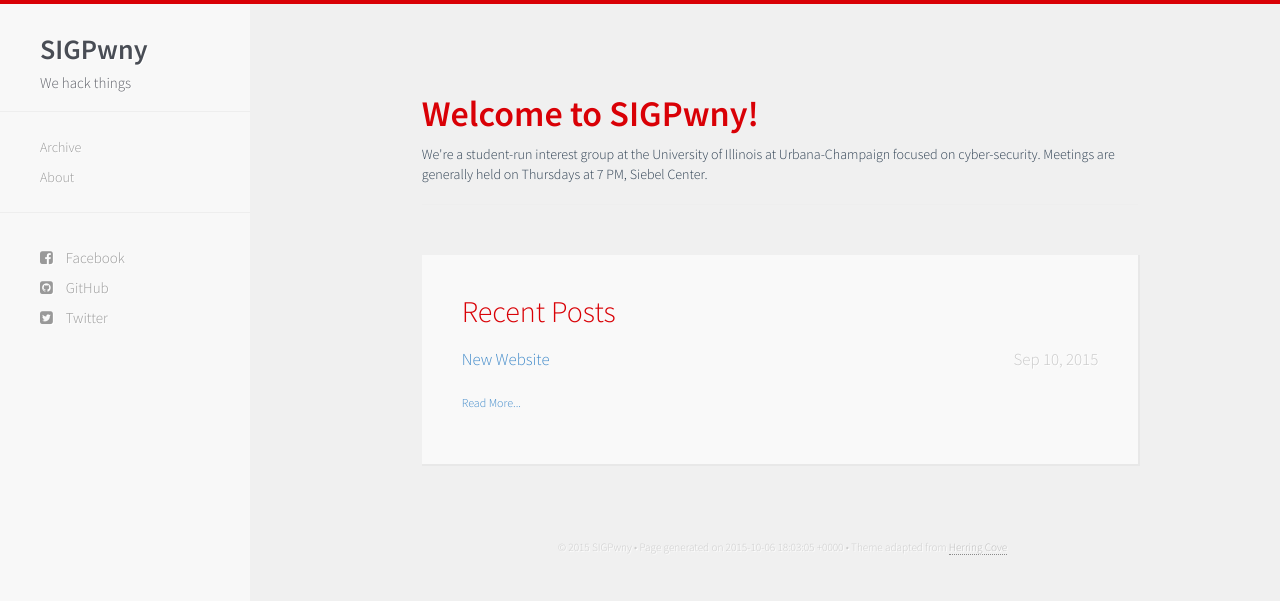
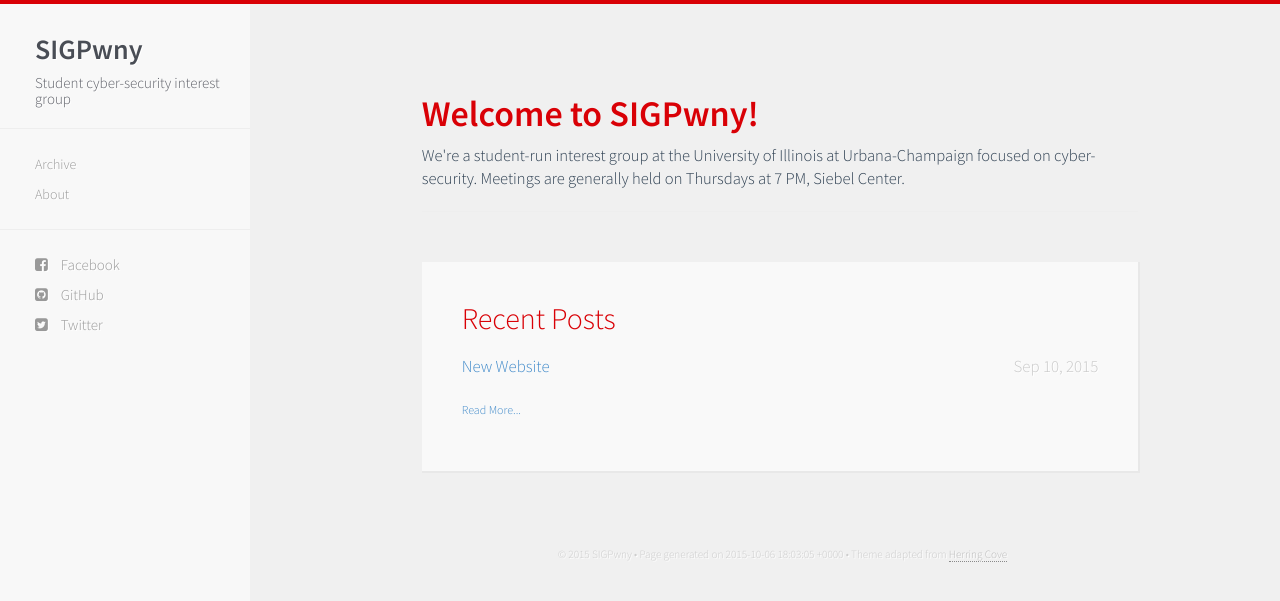
Before and after one commit to sigpwny/sigpwny.github.io-archive, a Jekyll site: the page built from index.html, in a window 1280 px wide. Shown: the top 601 px of the page. Built offline with Jekyll 4.4.1, drawn with Linux system fonts in a browser that asks for light colours; nearby versions of some CDN libraries; Markdown is read by kramdown in place of the engine named in the settings.

Commit message:
Update site description, add ISUSEC

```diff
--- a/_config.yml
+++ b/_config.yml
@@ -1,6 +1,6 @@
 name: SIGPwny
 author: SIGPwny
-description: We hack things
+description: Student cyber-security interest group
 github: //www.github.com/sigpwny
 facebook: //www.facebook.com/groups/439995656109426
 twitter: //www.twitter.com/sigpwny
--- a/_includes/navigation.html
+++ b/_includes/navigation.html
@@ -21,7 +21,10 @@
 <!-- Sidebar -->
 <div id="sidebar-wrapper">
   <ul class="sidebar-nav">
-    <li class="sidebar-brand"><a href="{{ site.baseurl }}/"><h1 class="brand">{{ site.name }}</h1></a><h3>{{ site.description }}</h3></li>
+    <li class="sidebar-brand">
+      <a href="{{ site.baseurl }}/"><h1 class="brand">{{ site.name }}</h1></a>
+      <h3 id="brand-text">{{ site.description }}</h3>
+    </li>
     <hr />
     <li><a href="{{ site.baseurl }}/list.html">Archive</a></li>
     <li><a href="{{ site.baseurl }}/about.html">About</a></li>
--- a/css/hc.css
+++ b/css/hc.css
@@ -11,13 +11,17 @@
 }
 
 body, body h1, body h2, body h3, body h4, body h5, body h6, body p {
-  font-family: "Source Sans Pro", helvetica, sans-serif !important;
+  font-family: "Source Sans Pro", helvetica, sans-serif;
 }
 
 h1,h2,h3,h4,h5,h6
 {
   color:#d90006;
   margin: 0 0 10px;
+}
+
+body p {
+  font-size: 1.65rem;
 }
 
 h1
@@ -94,10 +98,13 @@
   padding:30px 0 0
 }
 
+.sidebar-nav li a, .sidebar-nav li h3 {
+  padding-left: 35px;
+}
+
 .sidebar-nav li
 {
   line-height:30px;
-  text-indent:40px;
   font-weight:200;
   color:#9c9c9c;
   text-shadow:1px 1px #fff
@@ -207,19 +214,16 @@
 #social-wrapper
 {
   color:#5c646f;
-  padding:10px 0
 }
 
 #social-wrapper a
 {
   font-size:15px;
-  text-indent:20px
 }
 
 #social-wrapper li
 {
   font-size:15px;
-  text-indent:0;
   word-spacing:10px
 }
 
@@ -520,6 +524,16 @@
 #friends {
   margin-top: 20px;
   text-align: center;
+
+  list-style: none;
+}
+
+#friends li {
+  margin-bottom: 25px;
+}
+
+#friends img {
+  height: 45px;
 }
 
 .letter p
@@ -538,6 +552,10 @@
 #article h1,#article h2,#article h3
 {
   color:#3a3a3a
+}
+
+#brand-text {
+
 }
 
 @media (max-width:767px) {
```
Also changed, not shown: about.html (+4 -3 lines), 6 other files.
